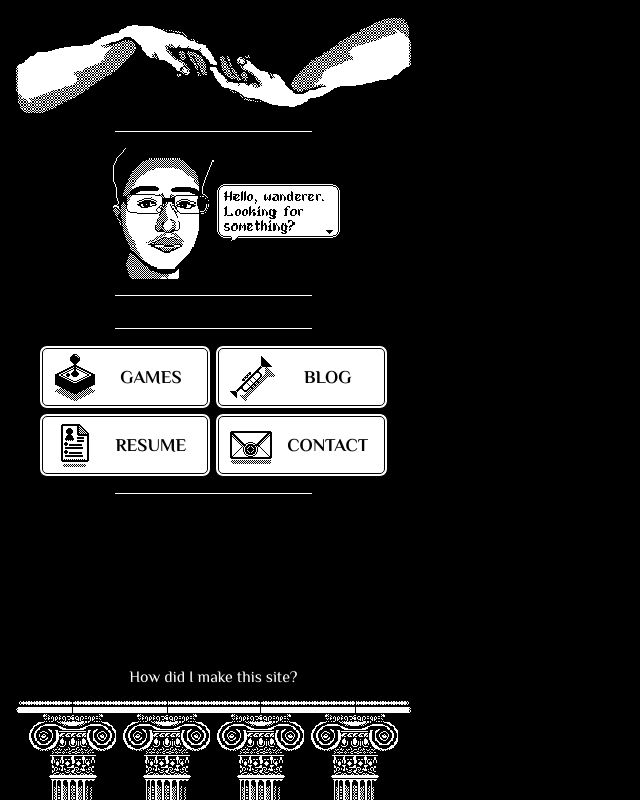
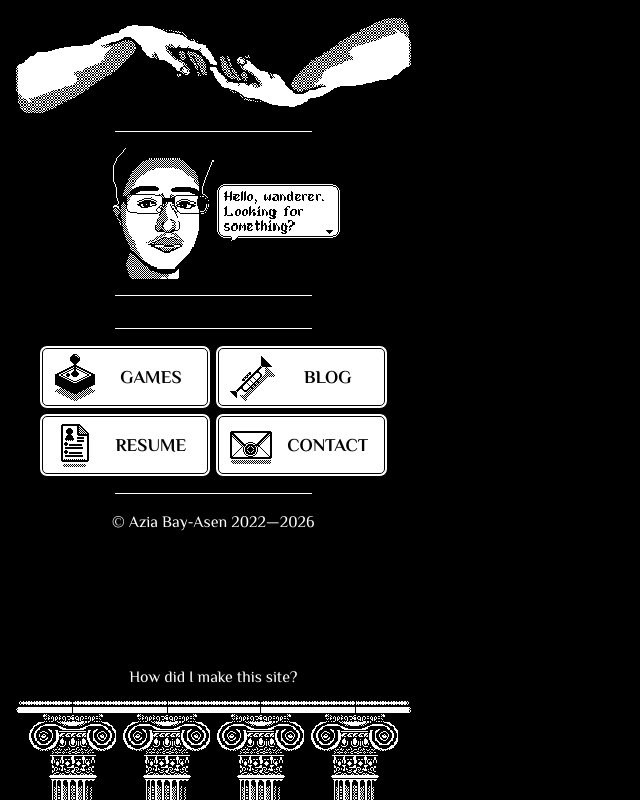
Before and after one commit to Azia-Bay/aziabay.com, a Next.js app: page / in a window 1280 px wide. Shown: the whole page, without its empty margins (0-640 px from the left). Built offline with nearby package versions, Linux system fonts and the light colour scheme.

Commit message:
feat: add copyright

```diff
--- /dev/null
+++ b/src/components/layout/sidebar/components/sidebar_copyright.tsx
@@ -0,0 +1,5 @@
+export default function SidebarCopyright() {
+  return (
+    <div>&copy; Azia Bay-Asen 2022&mdash;2026</div>
+  )
+}
--- a/src/components/layout/sidebar/sidebar.tsx
+++ b/src/components/layout/sidebar/sidebar.tsx
@@ -1,6 +1,7 @@
 import Image from "next/image";
 
 import Button from "@/components/layout/sidebar/components/sidebar_button"
+import Copyright from "@/components/layout/sidebar/components/sidebar_copyright"
 import Divider from "@/components/layout/sidebar/components/sidebar_divider"
 import TextButton from "@/components/layout/sidebar/components/sidebar_text_button"
 
@@ -25,6 +26,8 @@ export default function Sidebar() {
 
       <Divider />
 
+      <Copyright />
+
       <TextButton className="mt-auto">
         How did I make this site?
       </TextButton>
```
